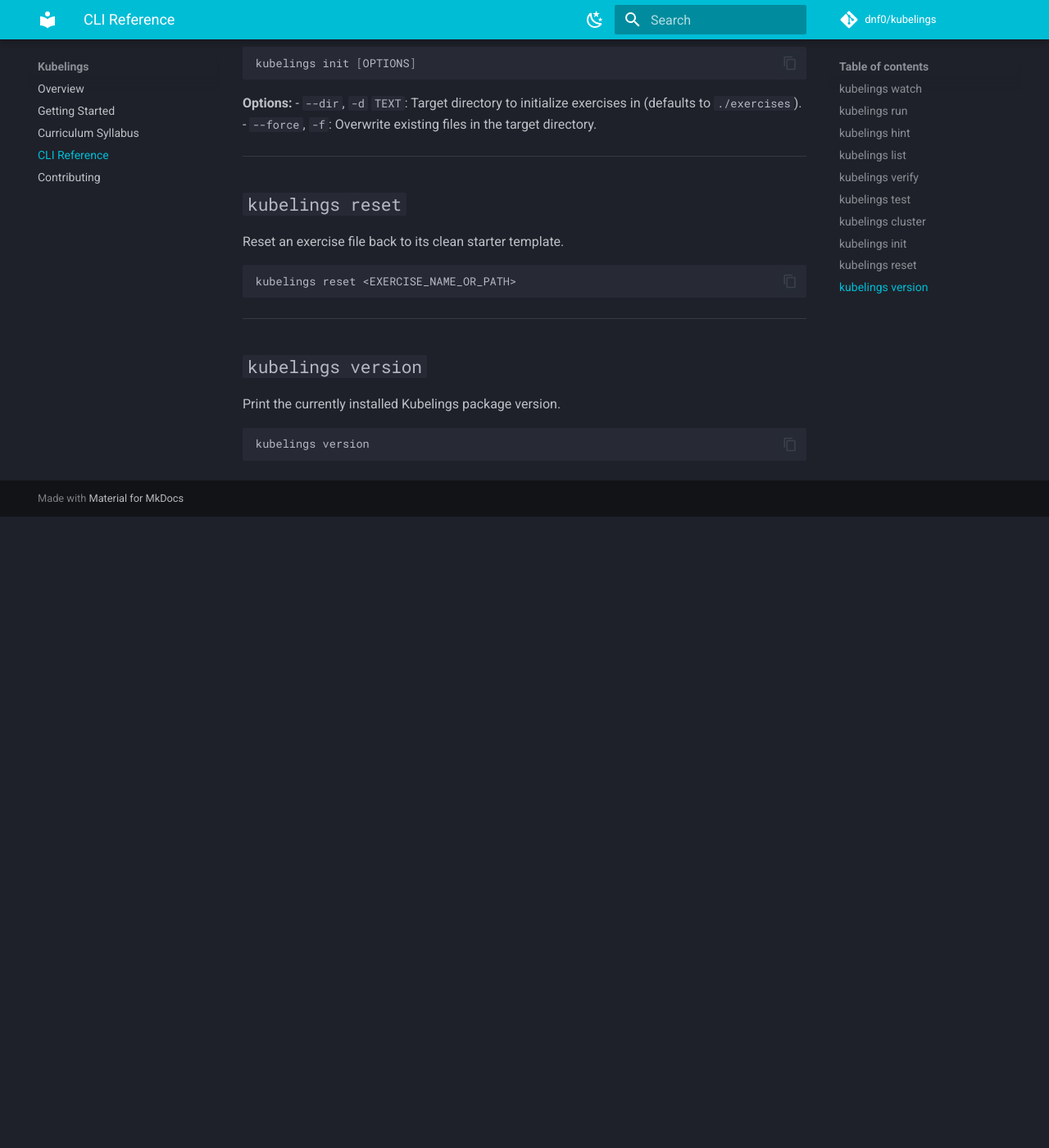
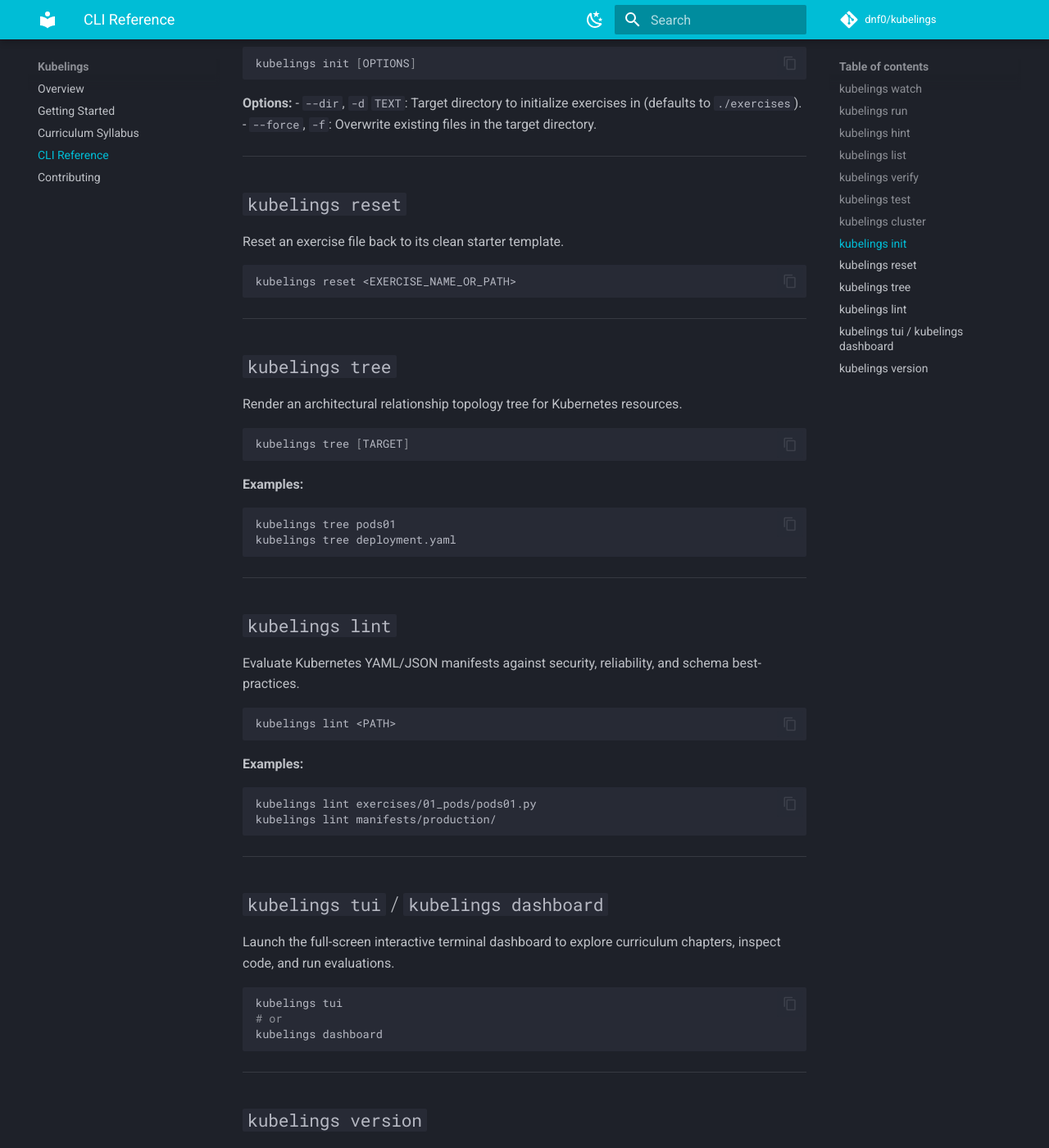
Before and after one commit to dnf0/kubelings, an MkDocs documentation site: the page built from docs/cli-reference.md, in a window 1280 px wide and 1400 px high, scrolled down 2015 px. Shown: the whole window at 82% size. Built offline with MkDocs 1.6.1 and Material for MkDocs 9.7.7, drawn with Linux system fonts in a browser that asks for light colours; comment, search, counter and statistics services are not loaded; before the commit the page ends 2645 px from its top, so only the background shows below that.

Commit message:
docs: update syllabus, CLI reference, and demo SVG for v2 release

````diff
--- a/docs/cli-reference.md
+++ b/docs/cli-reference.md
@@ -115,6 +115,50 @@
 
 ---
 
+## `kubelings tree`
+
+Render an architectural relationship topology tree for Kubernetes resources.
+
+```bash
+kubelings tree [TARGET]
+```
+
+**Examples:**
+```bash
+kubelings tree pods01
+kubelings tree deployment.yaml
+```
+
+---
+
+## `kubelings lint`
+
+Evaluate Kubernetes YAML/JSON manifests against security, reliability, and schema best-practices.
+
+```bash
+kubelings lint <PATH>
+```
+
+**Examples:**
+```bash
+kubelings lint exercises/01_pods/pods01.py
+kubelings lint manifests/production/
+```
+
+---
+
+## `kubelings tui` / `kubelings dashboard`
+
+Launch the full-screen interactive terminal dashboard to explore curriculum chapters, inspect code, and run evaluations.
+
+```bash
+kubelings tui
+# or
+kubelings dashboard
+```
+
+---
+
 ## `kubelings version`
 
 Print the currently installed Kubelings package version.
````
Also changed, not shown: README.md (+66 -74 lines), docs/index.md (+1 -1 lines), docs/syllabus.md (+19 -1 lines).
